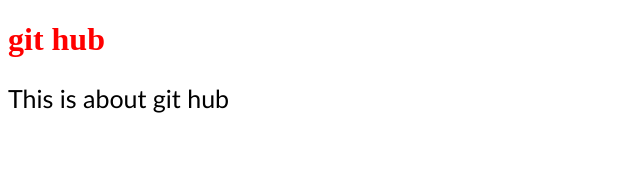
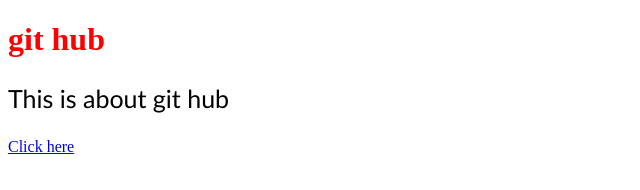
Before and after one commit to Athiraramanadhan/project1, a plain HTML site: page index.html in a window 1280 px wide. Shown: the full height of the page, 0-640 px from the left. Drawn offline with Linux system fonts and the light colour scheme.

Commit message:
A link added

```diff
--- a/index.html
+++ b/index.html
@@ -2,12 +2,13 @@
 <html lang="en">
 <head>
     <meta charset="UTF-8">
-    <meta name="viewport" content="width=device-width>, initial-scale=1.0">
+    <meta name="viewport" content="width=device-widtht, initial-scale=1.0">
     <title>Document</title>
     <link rel="stylesheet" href="./style.css">
 </head>
 <body>
     <h1 id="h1">git hub</h1>
     <P>This is about git hub</P>
+    <a href="#">Click here</a>
 </body>
 </html>
```
Also changed, not shown: style.css (line endings or trailing spaces).
